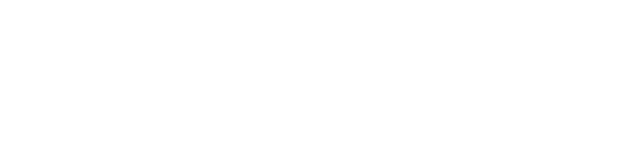
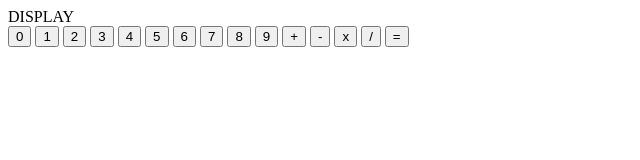
Before and after one commit to 1MatthewTran/calculator, a plain HTML site: page index.html in a window 1280 px wide. Shown: the whole page, without its empty margins (0-640 px from the left). Drawn offline with Linux system fonts and the light colour scheme.

Commit message:
create html for display and buttons

```diff
--- a/calculator.js
+++ b/calculator.js
@@ -1,3 +1,6 @@
+let num1;
+let num2;
+let operator;
 function add(a,b){
     return a+b;
 }
--- a/index.html
+++ b/index.html
@@ -9,6 +9,24 @@
 </head>
 <body>
     <script src="calculator.js" defer></script>
+    <div class="calculator">
+        <div class="display">DISPLAY</div>
+        <button class="number">0</button>
+        <button class="number">1</button>
+        <button class="number">2</button>
+        <button class="number">3</button>
+        <button class="number">4</button>
+        <button class="number">5</button>
+        <button class="number">6</button>
+        <button class="number">7</button>
+        <button class="number">8</button>
+        <button class="number">9</button>
+        <button class="operator">+</button>
+        <button class="operator">-</button>
+        <button class="operator">x</button>
+        <button class="operator">/</button>
+        <button class="equals">=</button>
+    </div>
 
 </body>
 </html>
```
